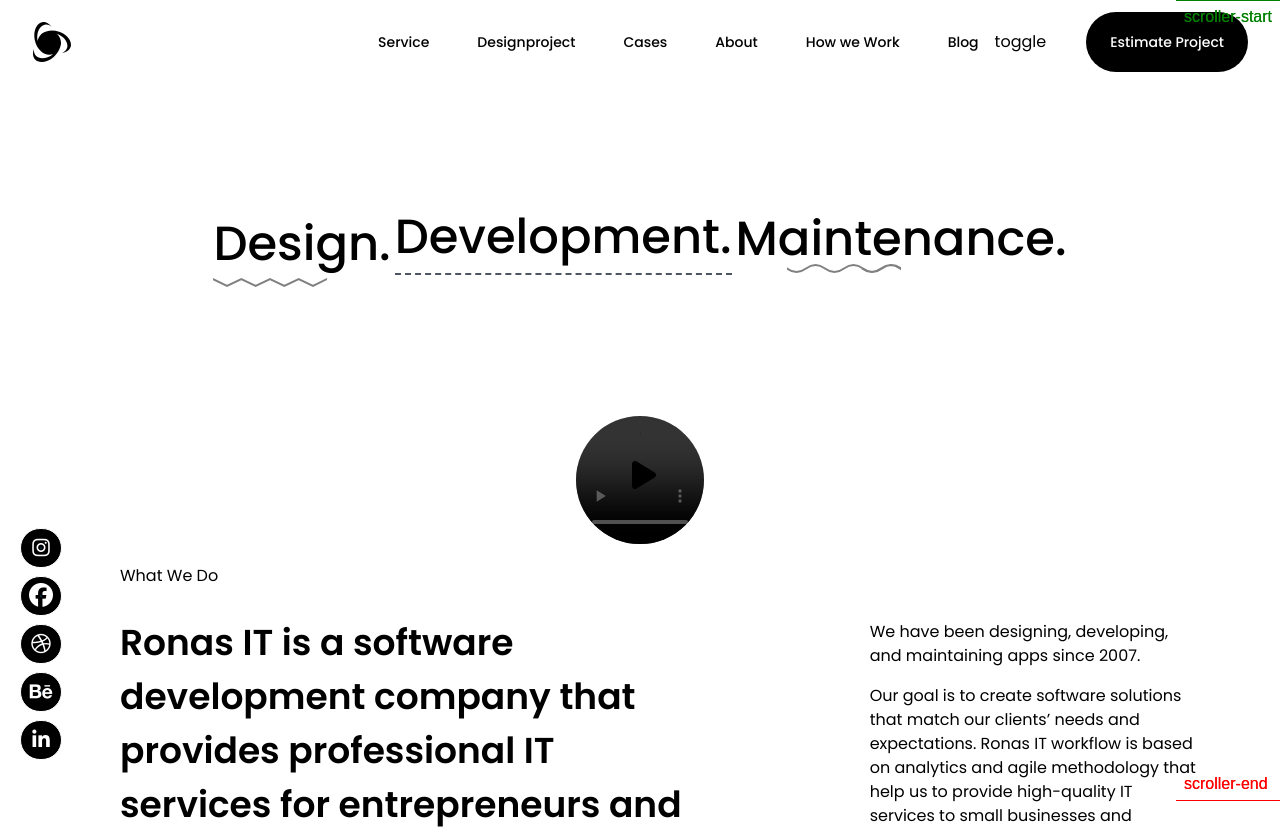
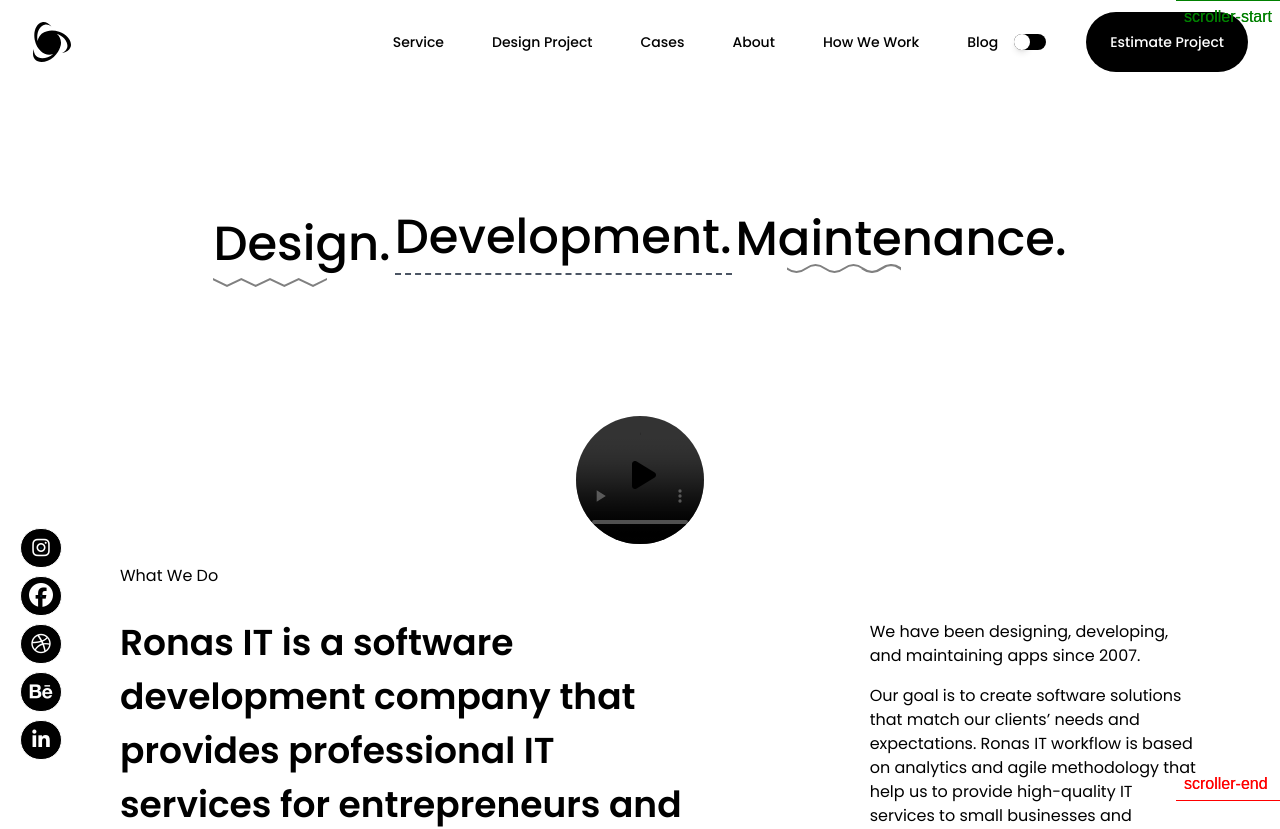
Before and after one commit to nooorweb/ronasit-clone, a React (Vite) app: page / in a window 1280 px wide. Shown: the top 829 px of the page. Built offline with nearby package versions, Linux system fonts and the light colour scheme; grey boxes are pictures that could not be loaded.

Commit message:
footer section layout

```diff
--- a/index.html
+++ b/index.html
@@ -4,7 +4,7 @@
     <meta charset="UTF-8" />
     <link rel="icon" type="image/svg+xml" href="/vite.svg" />
     <meta name="viewport" content="width=device-width, initial-scale=1.0" />
-
+    <!-- <link rel="stylesheet" href="https://unpkg.com/mouse-follower@1/dist/mouse-follower.min.css"> -->
     <link rel="stylesheet" href="https://cdnjs.cloudflare.com/ajax/libs/font-awesome/6.6.0/css/all.min.css" integrity="sha512-Kc323vGBEqzTmouAECnVceyQqyqdsSiqLQISBL29aUW4U/M7pSPA/gEUZQqv1cwx4OnYxTxve5UMg5GT6L4JJg==" crossorigin="anonymous" referrerpolicy="no-referrer" />
     <title>Vite + React</title>
   </head>
--- a/package.json
+++ b/package.json
@@ -20,6 +20,7 @@
     "aos": "^2.3.4",
     "gsap": "^3.12.5",
     "mouse-follower": "^1.1.2",
+    "node-sass": "^9.0.0",
     "react": "^18.3.1",
     "react-dom": "^18.3.1"
   },
--- a/src/App.jsx
+++ b/src/App.jsx
@@ -1,23 +1,24 @@
-
-import './App.css'
-import Home from './Home'
-import Header from './Header'
-import Calculater from './Calculater'
-import Home2 from './Home2'
-import Footer from './Footer'
+import React from 'react';
+import './App.css';
+import Home from './Home';
+import Header from './Header';
+import Calculater from './Calculater';
+import Home2 from './Home2';
+import Footer from './Footer';
 
 
 function App() {
   return (
-<div>
 
-<Header/>
-<Home/>
-<Calculater/>
-<Home2/>
+      <div>
+        <Header />
+        <Home />
+        <Calculater />
+        <Home2 />
 
-</div>
-)
+      </div>
+
+  );
 }
 
-export default App
+export default App;
--- a/src/Constant.jsx
+++ b/src/Constant.jsx
@@ -496,6 +496,33 @@
   );
 };
 
+
+export const Logo=()=>{
+
+return(
+<>
+
+<svg
+            xmlns="http://www.w3.org/2000/svg"
+            width="40"
+            height="40"
+            fill="#00000"
+          >
+            <path
+              fill="#000"
+              d="M27.146 9.804c-4.31-1.507-8.62-1.635-12.025-.62a11.7 11.7 0 0 0-3 .989c-3.645 1.773-5.967 5.19-6.513 8.935l-.002-.012C4.087 11.11 7.312 3.779 12.81 2.722c2.3-.442 4.634.285 6.681 1.865-2.6-3.307-6.018-5.1-9.356-4.458C4.395 1.232 1.07 9.114 2.71 17.733c.938 4.931 3.297 9.034 6.219 11.437 3.15 3.166 7.918 4.33 12.251 2.774-6.079 5.101-13.822 5.87-17.425 1.676-1.532-1.782-2.072-4.178-1.735-6.75-1.549 3.916-1.383 7.79.838 10.375 3.82 4.446 12.271 3.4 18.876-2.337 3.337-2.899 5.564-6.44 6.458-9.808a11.84 11.84 0 0 0-.371-9.438 11.8 11.8 0 0 0-3.05-3.93c7.493 2.724 12.074 9.114 10.255 14.372-.77 2.224-2.563 3.892-4.947 4.885 4.148-.61 7.402-2.69 8.518-5.918 1.92-5.549-3.207-12.384-11.451-15.267"
+            />
+          </svg>
+
+
+</>
+
+
+)
+
+
+}
+
 export const Clutch = () => {
   return (
     <>
--- a/src/Footer.jsx
+++ b/src/Footer.jsx
@@ -43,8 +43,8 @@
             <a href="/#">Backend development services</a>
             <a href="/#">Custom enterprise software</a>
             <a href="/#">Dedicated development teams</a>
-            <div className=" mt-32 flex flex-col gap-2">
-              <p className="font-semibold pb-3">Write</p>
+            <div className=" mt-6 flex flex-col gap-2">
+              <p className="font-semibold ">Write</p>
               <a href="/#">hello@ronasit.com</a>
               <a href="/#">TeleGram</a>
               <a href="/#">Whatsapp</a>
--- a/src/Header.jsx
+++ b/src/Header.jsx
@@ -1,39 +1,63 @@
-import React from "react";
+import React, { useState, useEffect } from "react";
+import { Logo } from "./Constant";
 
 const Header = () => {
+  const [darkMode, setDarkMode] = useState(false);
+  const [press, setPress] = useState(false);
+
+
+
+  const handleToggle = () => {
+    // setPress(!press);
+    // setDarkMode(!darkMode);
+    // if (!darkMode) {
+    //   document.body.style.setProperty('--font-color', '#ffffff');
+    //   document.body.style.setProperty('--body-bg-color', '#03030F');
+    // } else {
+    //   document.body.style.setProperty('--font-color', '#101212');
+    //   document.body.style.setProperty('--body-bg-color', '#ffffff');
+    // }
+  };
 
   return (
-
-  <div className="sticky top-0 z-10  backdrop-blur-md">
-
+    <div
+      className="sticky top-0 z-10 backdrop-blur-md"
+      style={{
+        backgroundColor: "var(--body-bg-color)",
+        color: "var(--font-color)"
+      }}
+    >
       <div className="flex items-center p-3 justify-between px-8">
-      <div className="logo">
-        <svg xmlns="http://www.w3.org/2000/svg" width="40" height="40" fill="#00000">
-          <path fill="#000" d="M27.146 9.804c-4.31-1.507-8.62-1.635-12.025-.62a11.7 11.7 0 0 0-3 .989c-3.645 1.773-5.967 5.19-6.513 8.935l-.002-.012C4.087 11.11 7.312 3.779 12.81 2.722c2.3-.442 4.634.285 6.681 1.865-2.6-3.307-6.018-5.1-9.356-4.458C4.395 1.232 1.07 9.114 2.71 17.733c.938 4.931 3.297 9.034 6.219 11.437 3.15 3.166 7.918 4.33 12.251 2.774-6.079 5.101-13.822 5.87-17.425 1.676-1.532-1.782-2.072-4.178-1.735-6.75-1.549 3.916-1.383 7.79.838 10.375 3.82 4.446 12.271 3.4 18.876-2.337 3.337-2.899 5.564-6.44 6.458-9.808a11.84 11.84 0 0 0-.371-9.438 11.8 11.8 0 0 0-3.05-3.93c7.493 2.724 12.074 9.114 10.255 14.372-.77 2.224-2.563 3.892-4.947 4.885 4.148-.61 7.402-2.69 8.518-5.918 1.92-5.549-3.207-12.384-11.451-15.267"/>
-        </svg>
+        <div className="logo" data-cursor-stick>
+          <Logo />
         </div>
         <div className="flex">
           <ul className="flex gap-12 font-medium cursor-pointer items-center text-sm">
             <li>Service</li>
-          <li>Designproject</li>
+            <li>Design Project</li>
             <li>Cases</li>
             <li>About</li>
-          <li>How we Work</li>
+            <li>How We Work</li>
             <li>Blog</li>
-
-
-
           </ul>
           <div className="flex gap-10 pl-4 items-center">
-          <p>toggle</p>
-          <button className="py-5 px-6 bg-black text-white rounded-full text-sm font-medium">Estimate Project</button>
+            <div
+              className="relative w-8 h-4 bg-black rounded-full cursor-pointer"
+              onClick={handleToggle}
+            >
+              <div
+                className={`absolute top-0.3 left-0.6 w-4 h-4 bg-white rounded-full shadow-md transform transition-transform ${
+                  press ? "translate-x-4 " : ""
+                }`}
+              ></div>
+            </div>
+            <button className="py-5 px-6 bg-black text-white rounded-full text-sm font-medium">
+              Estimate Project
+            </button>
           </div>
         </div>
       </div>
     </div>
-
-
-
   );
 };
 
--- a/src/Home2.jsx
+++ b/src/Home2.jsx
@@ -7,7 +7,13 @@
 import Footer from './Footer'
 
 
+
+
+
 const Home2 = () => {
+
+
+
   return (
     <div className='px-20 '  >
        <AsCompany/>
--- a/src/index.css
+++ b/src/index.css
@@ -2,6 +2,19 @@
 @tailwind base;
 @tailwind components;
 @tailwind utilities;
+
+
+.light-mode {
+  --font-color: #101212;
+  --body-bg-color: #ffffff;
+}
+.dark-mode {
+  --font-color: #ffffff;
+  --body-bg-color: #03030F;
+}
+
+
+
 
 
 
@@ -64,3 +77,15 @@
   color: rgb(0, 0, 0);
   font-size: 1rem;
 }
+
+
+
+/* .bg-dark {
+  background-color: #03030F;
+  color: #ffff;
+}
+
+.bg-light {
+  background-color: #ffffff;
+  color: #000000;
+} */
```
Also changed, not shown: src/Hero.jsx (+11 -3 lines), src/Home.jsx (+7 -1 lines), src/Themecontext.jsx (added, +19 -0 lines), src/Mouse.jsx (added), 1 other file (tests, documents, lock files or other folders). Lines whose indentation alone changed are shown as unchanged.
